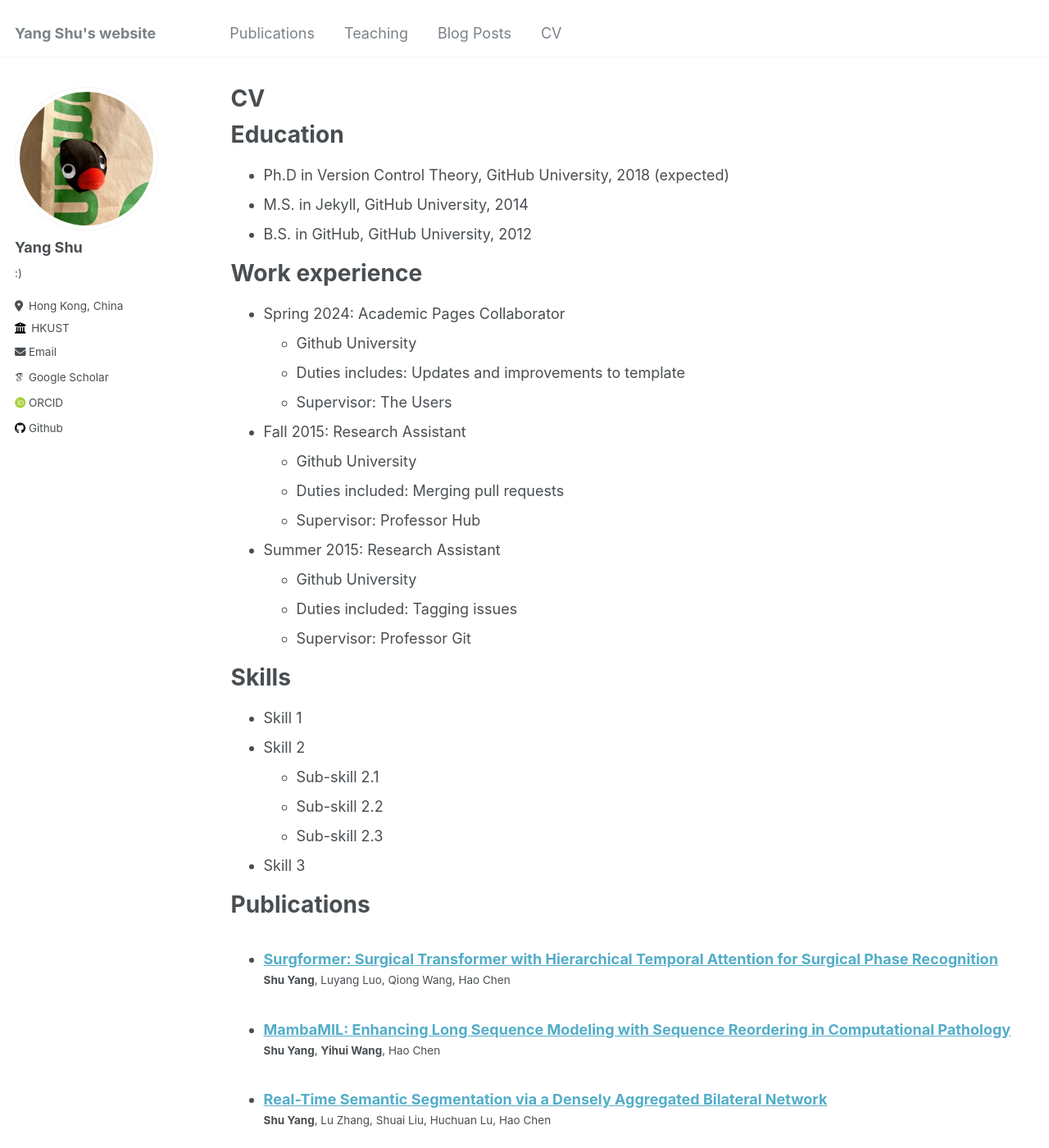
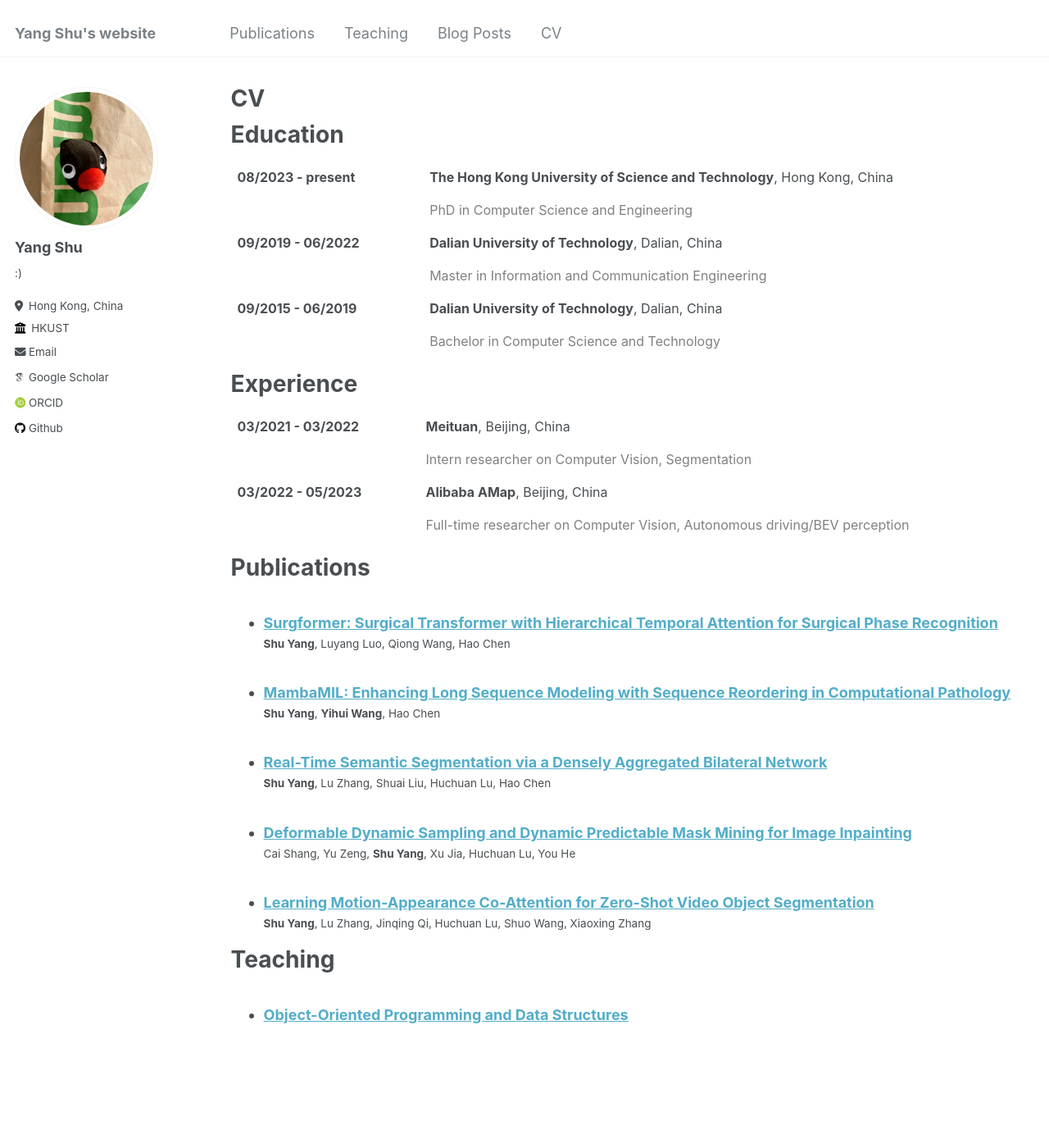
Before and after one commit to isyangshu/isyangshu.github.io, a Jekyll site: the page built from _pages/cv.md, in a window 1280 px wide and 1400 px high. Shown: the whole window at 82% size. Built offline with Jekyll 4.4.1, drawn with Linux system fonts in a browser that asks for light colours; some web fonts are replaced; some of the changed text lies outside the part shown.

Commit message:
Update cv.md

```diff
--- a/_pages/cv.md
+++ b/_pages/cv.md
@@ -6,40 +6,62 @@ author_profile: true
 redirect_from:
   - /resume
 ---
+<style>
 
+td, th {
+   border: none!important;
+}
+</style>
 {% include base_path %}
 
-Education
-======
-* Ph.D in Version Control Theory, GitHub University, 2018 (expected)
-* M.S. in Jekyll, GitHub University, 2014
-* B.S. in GitHub, GitHub University, 2012
+<h1 id="education"> Education</h1>
+<table style="border: none;rules:none;cellspacing:0;font-size:16px;">
+<tbody><tr>
+    <td><b>08/2023 - present</b> &nbsp;&nbsp;&nbsp;</td>
+    <td><b>The Hong Kong University of Science and Technology</b>, Hong Kong, China</td>
+</tr>
+<tr>
+    <td></td>
+    <td><font color="grey">PhD in Computer Science and Engineering</font></td>
+</tr>
+<tr>
+    <td><b>09/2019 - 06/2022</b> &nbsp;&nbsp;&nbsp;</td>
+    <td><b>Dalian University of Technology</b>, Dalian, China</td>
+</tr>
+<tr>
+    <td></td>
+    <td><font color="grey">Master in Information and Communication Engineering </font></td>
+</tr>
+<tr>
+    <td><b>09/2015 - 06/2019</b> &nbsp;&nbsp;&nbsp;</td>
+    <td><b>Dalian University of Technology</b>, Dalian, China</td>
+</tr>
+<tr>
+    <td></td>
+    <td><font color="grey">Bachelor in Computer Science and Technology</font></td>
+</tr>
+</tbody></table>
 
-Work experience
-======
-* Spring 2024: Academic Pages Collaborator
-  * Github University
-  * Duties includes: Updates and improvements to template
-  * Supervisor: The Users
-
-* Fall 2015: Research Assistant
-  * Github University
-  * Duties included: Merging pull requests
-  * Supervisor: Professor Hub
-
-* Summer 2015: Research Assistant
-  * Github University
-  * Duties included: Tagging issues
-  * Supervisor: Professor Git
-
-Skills
-======
-* Skill 1
-* Skill 2
-  * Sub-skill 2.1
-  * Sub-skill 2.2
-  * Sub-skill 2.3
-* Skill 3
+<h1 id="experience"> Experience</h1>
+<table style="border: none;rules:none;cellspacing:0;font-size:16px;">
+<tbody>
+<tr>
+    <td><b>03/2021 - 03/2022</b> &nbsp;&nbsp;&nbsp;</td>
+    <td><b>Meituan</b>, Beijing, China</td>
+</tr>
+<tr>
+    <td></td>
+    <td><font color="grey">Intern researcher on Computer Vision, Segmentation</font></td>
+</tr>
+<tr>
+    <td><b>03/2022 - 05/2023</b> &nbsp;&nbsp;&nbsp;</td>
+    <td><b>Alibaba AMap</b>, Beijing, China</td>
+</tr>
+<tr>
+    <td></td>
+    <td><font color="grey">Full-time researcher on Computer Vision, Autonomous driving/BEV perception</font></td>
+</tr>
+</tbody></table>
 
 Publications
 ======
@@ -47,18 +69,8 @@ Publications
     {% include archive-single-cv.html %}
   {% endfor %}</ul>
 
-Talks
-======
-  <ul>{% for post in site.talks reversed %}
-    {% include archive-single-talk-cv.html  %}
-  {% endfor %}</ul>
-
 Teaching
 ======
   <ul>{% for post in site.teaching reversed %}
     {% include archive-single-cv.html %}
   {% endfor %}</ul>
-
-Service and leadership
-======
-* Currently signed in to 43 different slack teams
```
